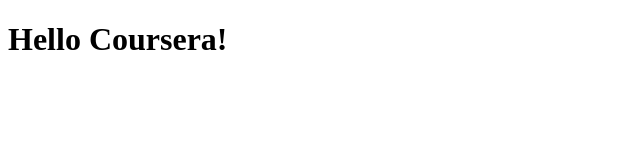
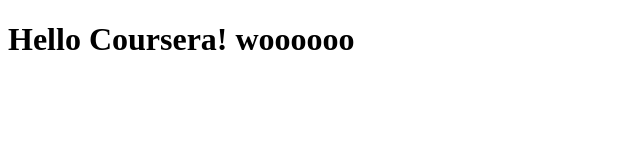
Before and after one commit to DoxNinurta/coursera-test, a plain HTML site: page index.html in a window 1280 px wide. Shown: the whole page, without its empty margins (0-640 px from the left). Drawn offline with Linux system fonts and the light colour scheme.

Commit message:
Update index.html

```diff
--- a/index.html
+++ b/index.html
@@ -5,6 +5,6 @@
         <title>Document</title>
     </head>
     <body>
-        <h1> Hello Coursera! </h1>
+        <h1> Hello Coursera! woooooo </h1>
     </body>
     </html>
```
